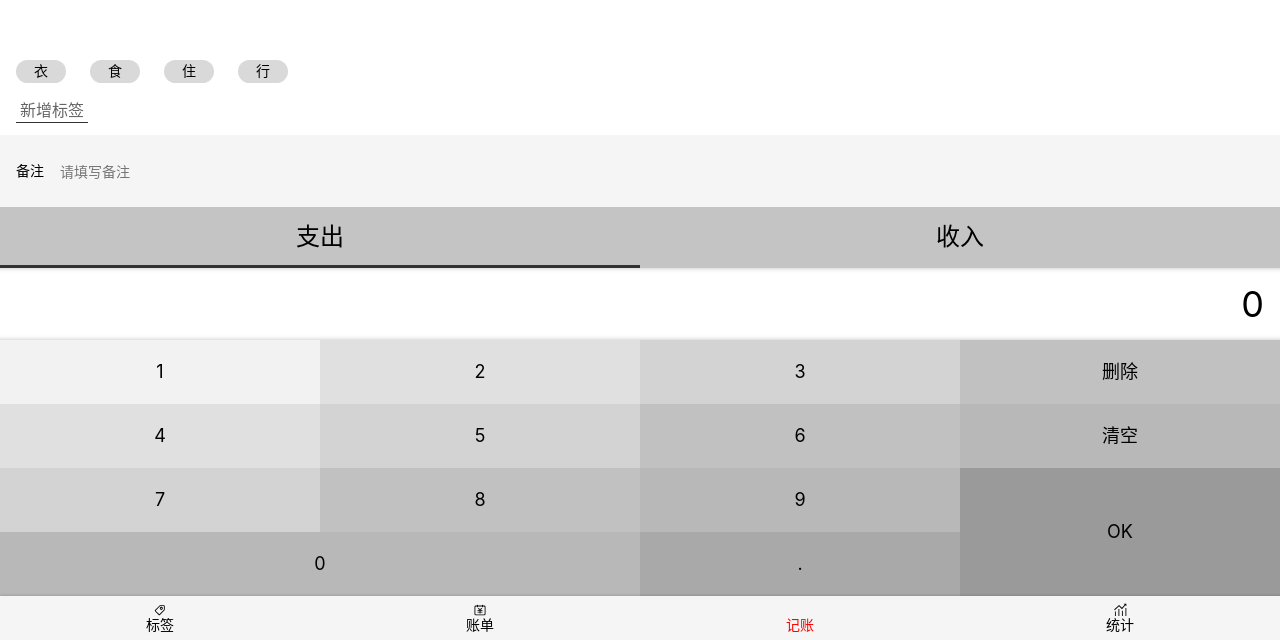
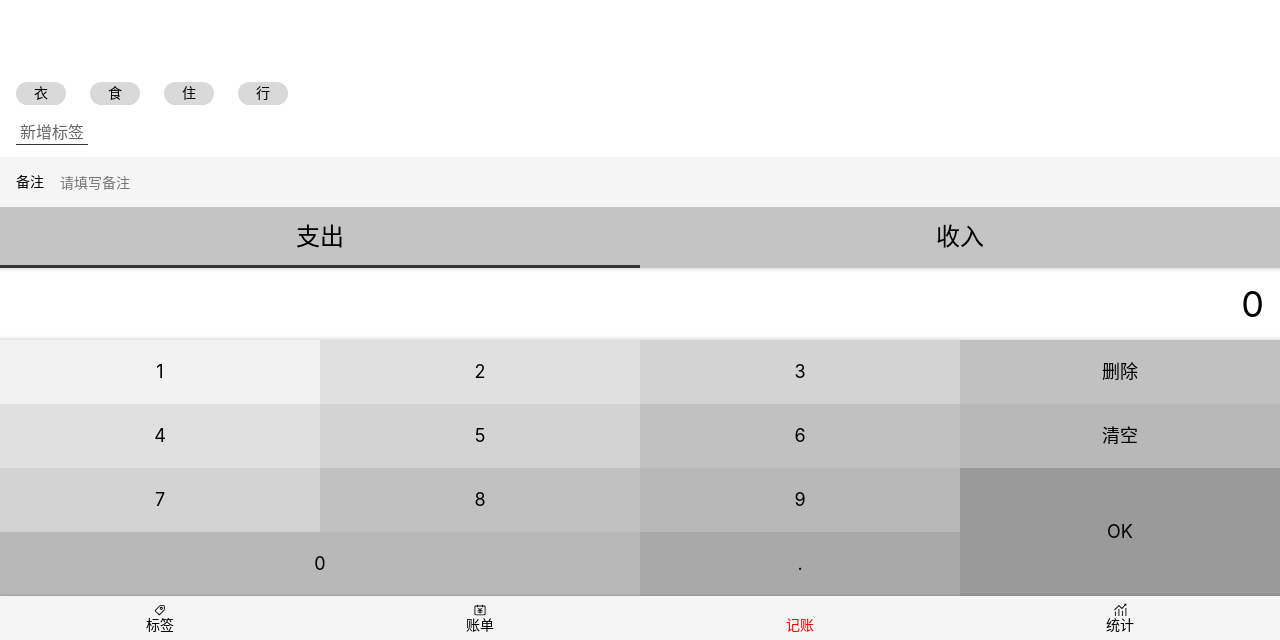
Before and after one commit to UntilTheCore/fingertips-books-react, a React app: page /#/money in a window 1280 px wide. Shown: the part 160-800 px from the top of the page. Built offline with nearby package versions, Linux system fonts and the light colour scheme.

Commit message:
抽离出<Input />组件

```diff
--- a/src/components/Input.tsx
+++ b/src/components/Input.tsx
@@ -14,7 +14,7 @@ const InputWrapper = styled.div`
     > input {
       display: block;
       width: 100%;
-      height: 72px;
+      height: 50px;
       background: none;
       border: none;
     }
```
